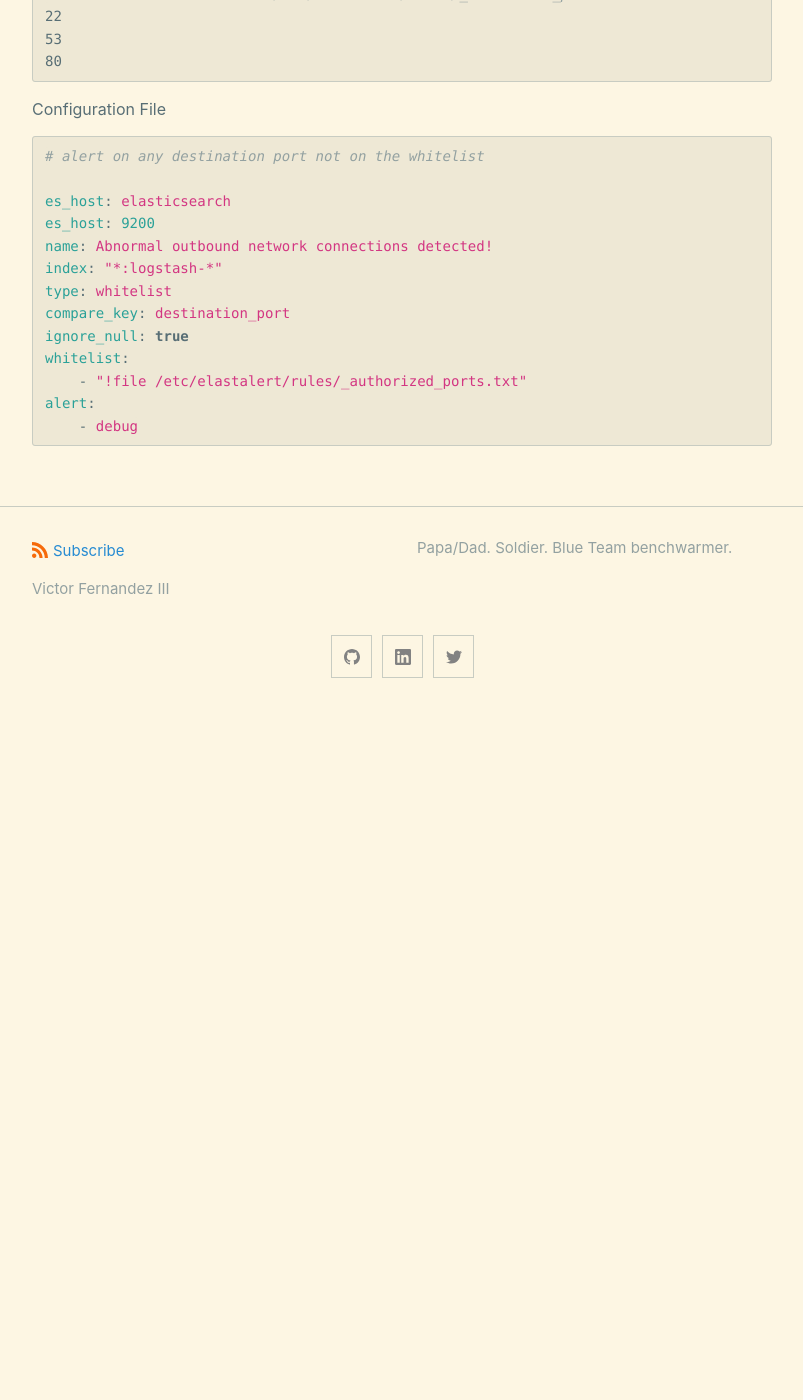
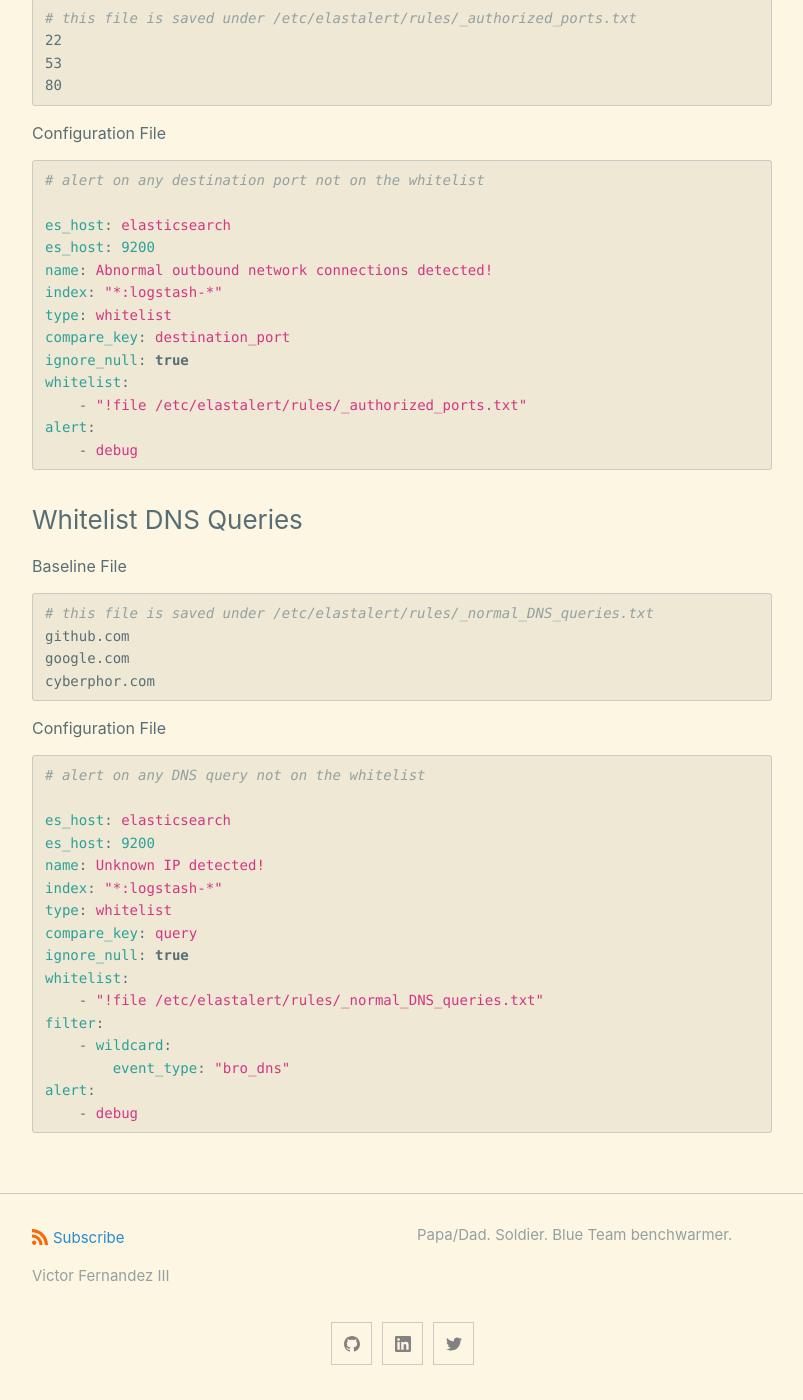
Before and after one commit to cyberphor/blog, a Jekyll site: the page built from _posts/examples/2020-09-18-elastic-elastalert-examples.md, in a window 1280 px wide and 1400 px high, scrolled down 1053 px. Shown: the whole window, without its empty margins (238-1041 px from the left). Built offline with Jekyll 4.4.1, drawn with Linux system fonts in a browser that asks for light colours; before the commit the page ends 1766 px from its top, so only the background shows below that; some of the changed text lies outside the part shown.

Commit message:
Update 2020-09-18-elastic-elastalert-examples.md

````diff
--- a/_posts/examples/2020-09-18-elastic-elastalert-examples.md
+++ b/_posts/examples/2020-09-18-elastic-elastalert-examples.md
@@ -8,6 +8,7 @@ permalink: 'examples/elastic-stack-elastalert'
 ### Table of Contents
 * [Whitelist IP Addresses](#whitelist-ip-addresses)
 * [Whitelist Ports](#whitelist-ports)
+* [Whitelist DNS Queries](#whitelist-dns-queries)
 
 ### Whitelist IP Addresses
 Baseline File
@@ -59,3 +60,32 @@ whitelist:
 alert:
     - debug
 ```
+
+### Whitelist DNS Queries
+Baseline File
+```bash
+# this file is saved under /etc/elastalert/rules/_normal_DNS_queries.txt
+github.com
+google.com
+cyberphor.com
+```
+
+Configuration File
+```yaml
+# alert on any DNS query not on the whitelist
+
+es_host: elasticsearch
+es_host: 9200
+name: Unknown IP detected!
+index: "*:logstash-*"
+type: whitelist
+compare_key: query
+ignore_null: true
+whitelist:
+    - "!file /etc/elastalert/rules/_normal_DNS_queries.txt"
+filter:
+    - wildcard:
+        event_type: "bro_dns"
+alert:
+    - debug
+```
````
